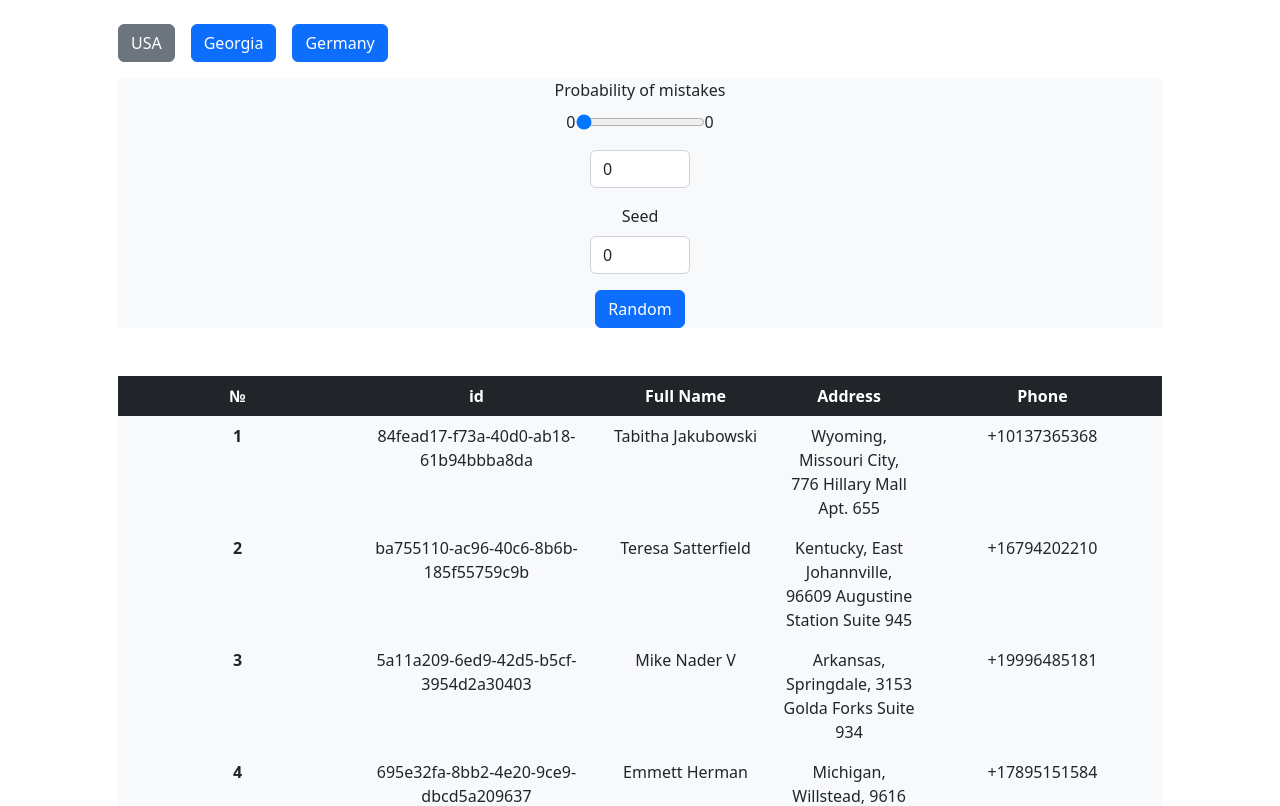
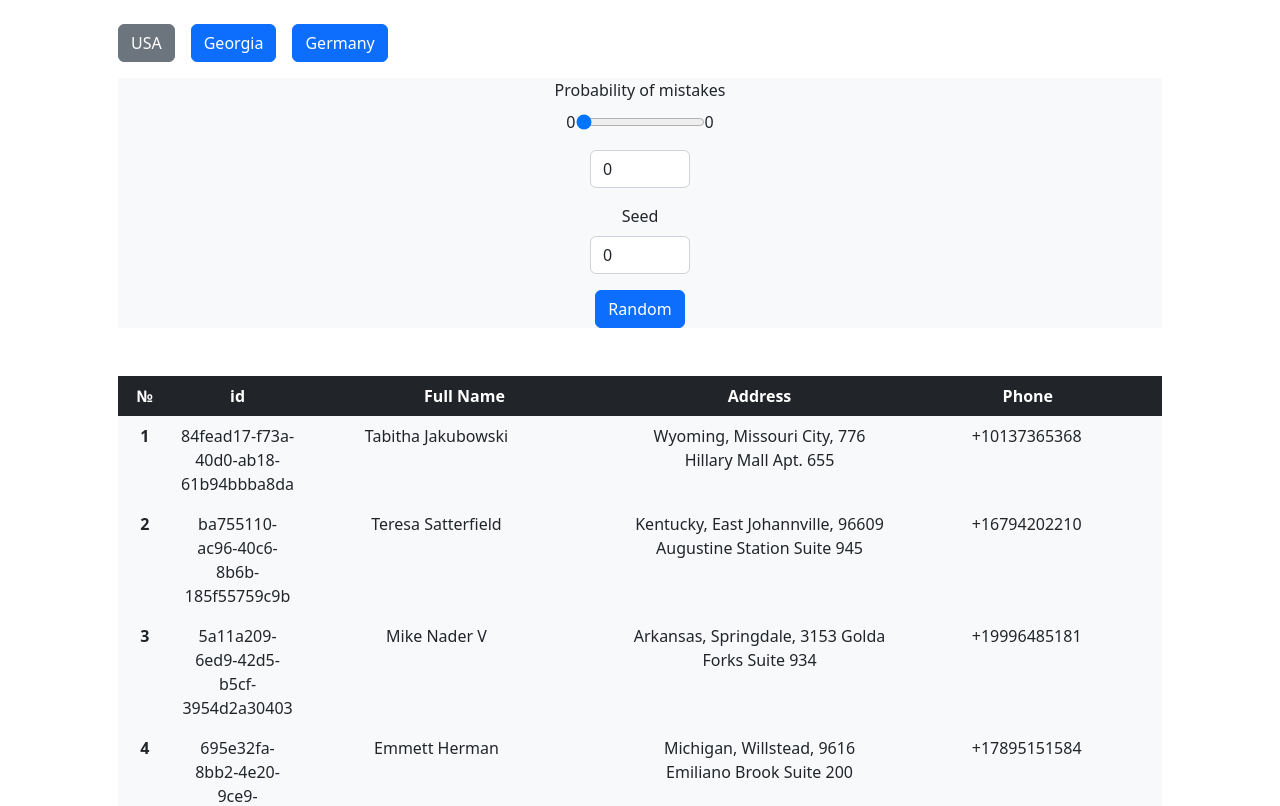
Before and after one commit to AnKhudyakov/gen-fake-user, a React (Vite) app: page / in a window 1280 px wide. Shown: the top 806 px of the page. Built offline with nearby package versions, Linux system fonts and the light colour scheme.

Commit message:
add gen mistakes,add seed

```diff
--- a/src/components/App/App.jsx
+++ b/src/components/App/App.jsx
@@ -8,17 +8,19 @@ function App() {
   const [mistakes, setMistakes] = useState(0);
   const [seed, setSeed] = useState(0);
   const [users, setUsers] = useState([]);
+  const [usersWithMistakes, setUsersWithMistakes] = useState([]);
   const [random, setRandom] = useState(0);
   const handleInputSlider = (e) => {
-    setMistakes(e.target.value);
+    setMistakes(+e.target.value);
   };
   const handleInput = (e) => {
-    e.target.value < 1000 ? setMistakes(e.target.value) : setMistakes(1000);
+    +e.target.value < 1000 ? setMistakes(+e.target.value) : setMistakes(1000);
   };
   const handleSeed = (e) => {
     setSeed(e.target.value);
   };
   const handleRandom = () => {
+    setMistakes(0)
     setRandom(+seed);
     faker.seed(random);
   };
@@ -29,9 +31,27 @@ function App() {
       })
     );
   }, [random]);
-  console.log("REF",users[0]);
-  console.log("RESULT",users.length? new Mistakes(mistakes,users[0]).userWithMistakes : "");
 
+  useEffect(() => {
+    if (mistakes > 0) {
+      const newUsers = users.map((user) => {
+        let n = 0;
+        let newUser = user;
+        let count = mistakes;
+        if (Math.random() < mistakes % 1) {
+          count = Math.floor(mistakes) + 1;
+        }
+        while (n < count) {
+          n++;
+          newUser = new Mistakes(mistakes, newUser).userWithMistakes;
+        }
+        return newUser;
+      });
+      setUsersWithMistakes(newUsers);
+    } else {
+      setUsersWithMistakes(users);
+    }
+  }, [mistakes]);
   return (
     <div className="container mx-auto py-4 px-5 text-center">
       <div
@@ -115,7 +135,7 @@ function App() {
           Random
         </button>
       </div>
-      <Table users={users} />
+      <Table users={mistakes ? usersWithMistakes : users} />
     </div>
   );
 }
--- a/src/components/Table/Table.jsx
+++ b/src/components/Table/Table.jsx
@@ -1,25 +1,23 @@
 import { useState } from "react";
 import User from "../User/User";
 
-const Table = ({users}) => {
+const Table = ({ users }) => {
   return (
     <div className="table-responsive bg-light">
-      <table className="table table-responsive table-borderless">
+      <table
+        className="table table-responsive table-borderless"
+      >
         <thead className="table-dark">
           <tr className="bg-light">
-            <th scope="col" width="20%">
-              №
-            </th>
-            <th scope="col" width="20%">
-              id
-            </th>
-            <th scope="col" width="15%">
+            <th scope="col" width="5%">№</th>
+            <th scope="col" width="10%">id</th>
+            <th scope="col" width="30%">
               Full Name
             </th>
-            <th scope="col" width="10%">
+            <th scope="col" width="25%">
               Address
             </th>
-            <th scope="col" width="20%">
+            <th scope="col" width="25%">
               Phone
             </th>
           </tr>
--- a/src/components/User/User.jsx
+++ b/src/components/User/User.jsx
@@ -3,9 +3,21 @@ const User = ({ user, index }) => {
     <tr>
       <th>{index + 1}</th>
       <td>{user.userId}</td>
-      <td>{user.username}</td>
-      <td>{user.state}, {user.city}, {user.street}</td>
-      <td>{user.phone}</td>
+      <td>
+        <div style={{ maxWidth: "250px", wordWrap: "break-word" }}>
+          {user.username}
+        </div>
+      </td>
+      <td>
+        <div style={{ maxWidth: "350px", wordWrap: "break-word" }}>
+          {user.state}, {user.city}, {user.street}
+        </div>
+      </td>
+      <td>
+        <div style={{ maxWidth: "250px", wordWrap: "break-word" }}>
+          {user.phone}
+        </div>
+      </td>
     </tr>
   );
 };
--- a/src/helpers/genMistakes.js
+++ b/src/helpers/genMistakes.js
@@ -1,9 +1,11 @@
+import { faker } from "@faker-js/faker";
+
 let chrs = "abdehkmnpswxzABDEFGHKMNPQRSTWXZ123456789";
 let fields = ["username", "state", "city", "street", "phone"];
 
 export class Mistakes {
   constructor(p, user) {
-    //this.p = p;
+    this.p = p;
     this.user = user;
     this.field = this.getField();
     this.value = user[this.field];
@@ -13,11 +15,11 @@ export class Mistakes {
     return { ...this.user, [this.field]: this.fieldWithMistakes };
   }
   getField = () => {
-    const fieldIndex = Math.floor(Math.random() * fields.length);
+    const fieldIndex = faker.number.int(fields.length - 1);
     return fields[fieldIndex];
   };
   genFields = (user) => {
-    const typeMistake = Math.floor(Math.random() * 3);
+    const typeMistake = faker.number.int(2);
     switch (typeMistake) {
       case 0:
         return this.removeChar(this.field, this.value);
@@ -30,18 +32,18 @@ export class Mistakes {
 
   removeChar = (field, value) => {
     const index = this.getRandomIndex(value);
-    console.log("remove", value);
+    //console.log("REMOVE");
     return value.slice(0, index - 1) + value.slice(index);
   };
   addChar = (field, value) => {
     const index = this.getRandomIndex(value);
     const char = this.genChar(chrs);
-    console.log("add", char, value);
+    //  console.log("ADD");
     return value.slice(0, index) + char + value.slice(index);
   };
   swapChars = (field, value) => {
     const index = this.getRandomIndex(value);
-    console.log("SWAP", index, value);
+    //console.log("SWAP");
     if (index === value.length - 1) {
       let first = value[index - 1];
       let second = value[index];
@@ -61,6 +63,6 @@ export class Mistakes {
     return str.slice(index, index + 1);
   };
   getRandomIndex(str) {
-    return Math.floor(Math.random() * str.length);
+    return faker.number.int(str.length - 1);
   }
 }
```
